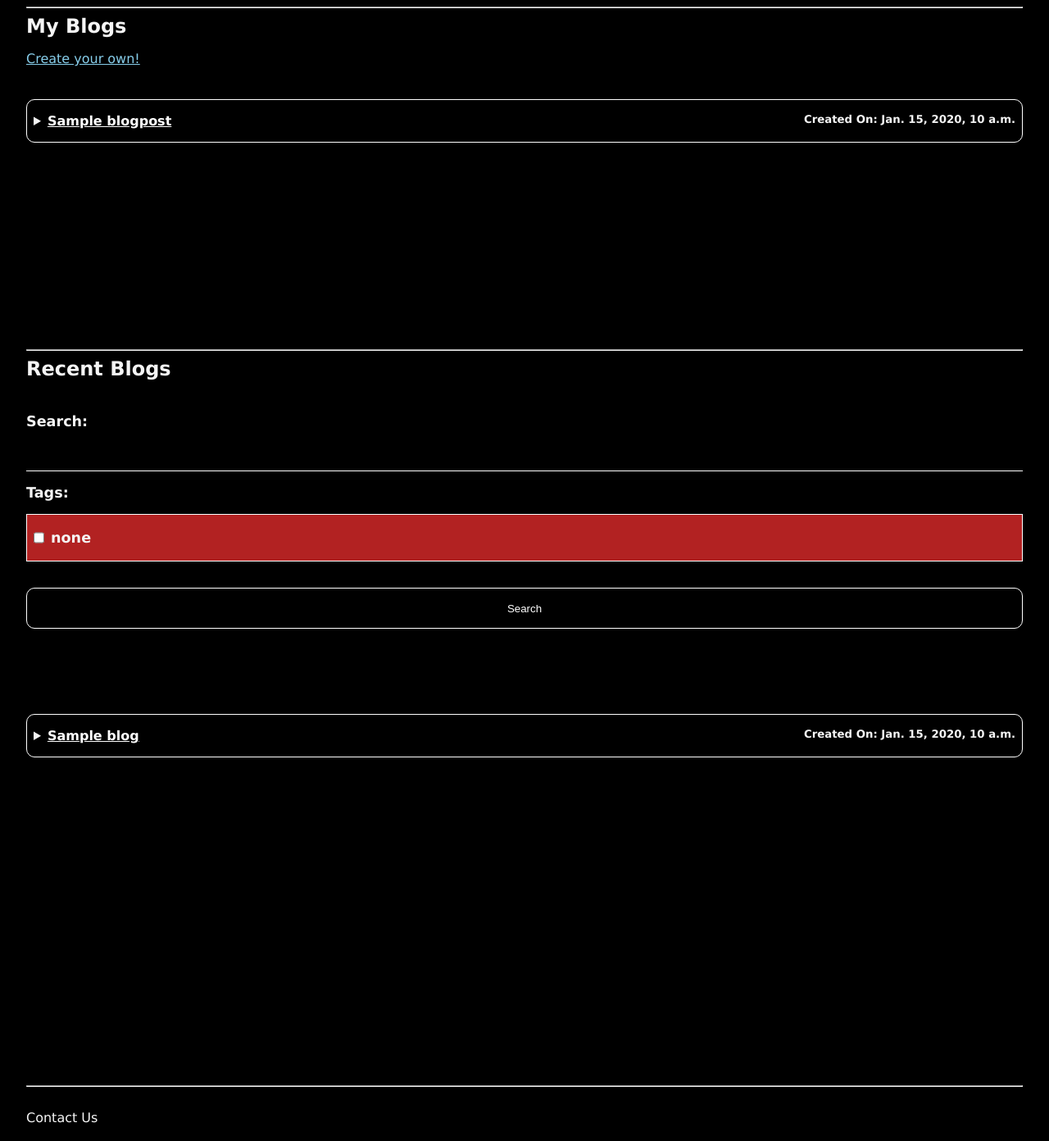
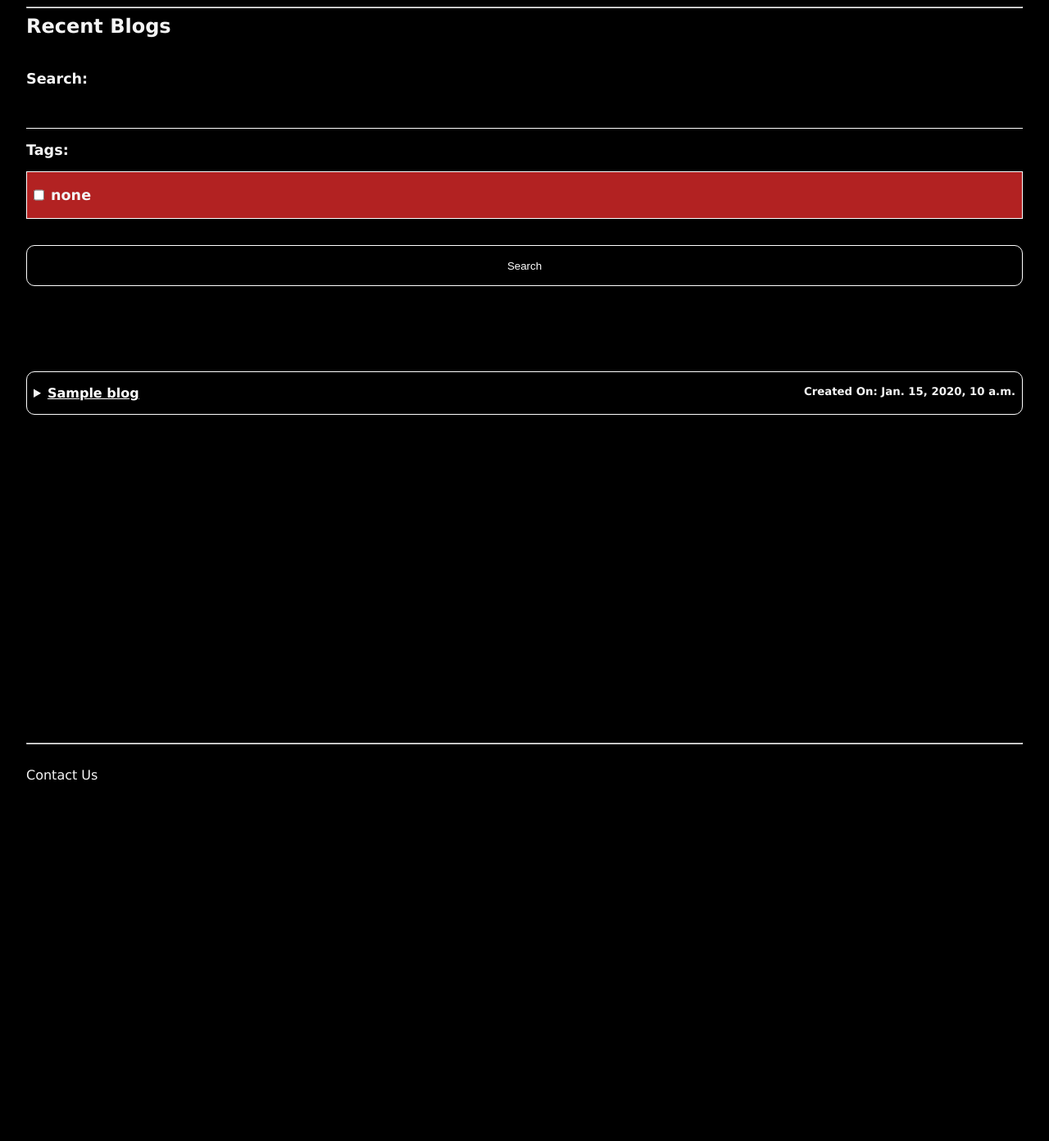
Before and after one commit to Bennm23/f5new, a Django app: template project/f5blogs/templates/f5blogs/blogs_home.html in a window 1280 px wide. Shown: the part 57-1449 px from the top of the page at 82% size. After the commit the page ends 1009 px from the top, so only its background shows below. Run offline with Django 4.2, Linux system fonts and the light colour scheme; a user stored in the database is signed in; tables that the repository leaves empty hold one stand-in row (values such as "Sample post"); the template is opened without the code that fills it: values that come from a table or form of the project are taken from there, most other values are stand-ins (such as "Sample title", 1, 10 or a date in 2020); some libraries are stand-ins or nearby versions.

Commit message:
removed my blogs from blog home template;

```diff
--- a/project/f5blogs/templates/f5blogs/blogs_home.html
+++ b/project/f5blogs/templates/f5blogs/blogs_home.html
@@ -10,38 +10,6 @@ Blogs
 {% endblock %}
 
 {% block content %}
-
-{% if not user_blogs is None %}
-<hr>
-<div class="section">
-    <h2>My Blogs</h2>
-    {% if user.is_authenticated %}
-    <div class="button_link_group">
-        <a href="{% url 'blogs:create' %}" class="button_link positive">Create your own!</a>
-    </div>
-    {% endif %}
-
-
-    <div class="results_list">
-        {% for blog in user_blogs %}
-        <div class="list_item">
-            <details>
-                <summary>
-                    <a href="{% url 'blogs:detail' blog.id %}" class="button_link default">{{blog.title}}</a>
-                    <div class="float_right_div">
-                        <h5>Created On: {{blog.create_date}}</h5>
-                    </div>
-                </summary>
-                <p class="shorty">{{ blog.content | truncatewords:15 | safe}}</p>
-            </details>
-        </div>
-        {% empty %}
-        <h3>You have no blogs :/</h3>
-        {% endfor %}
-    </div>
-</div>
-{% endif %}
-
 <hr>
 <div class="section">
     <h2>Recent Blogs</h2>
```
